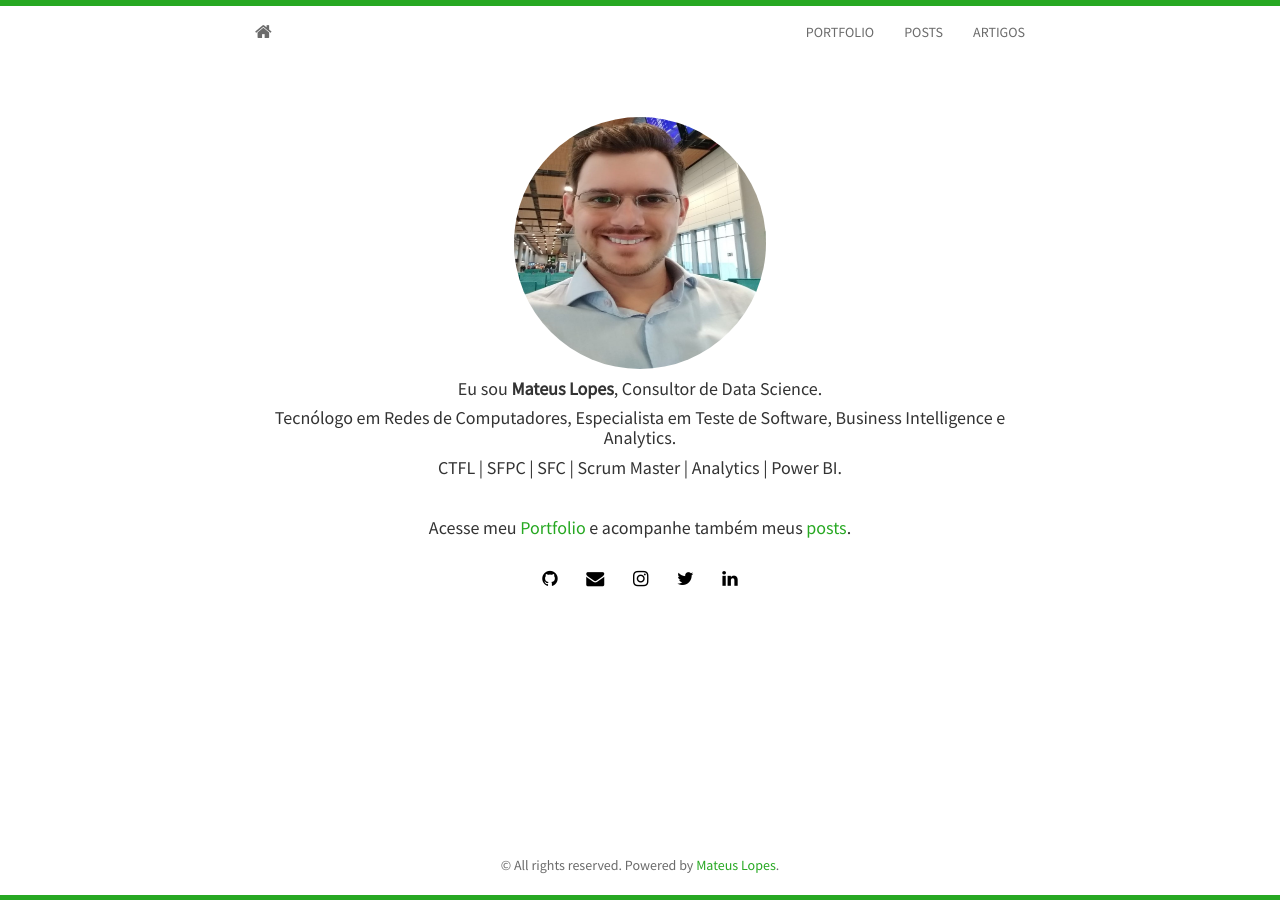
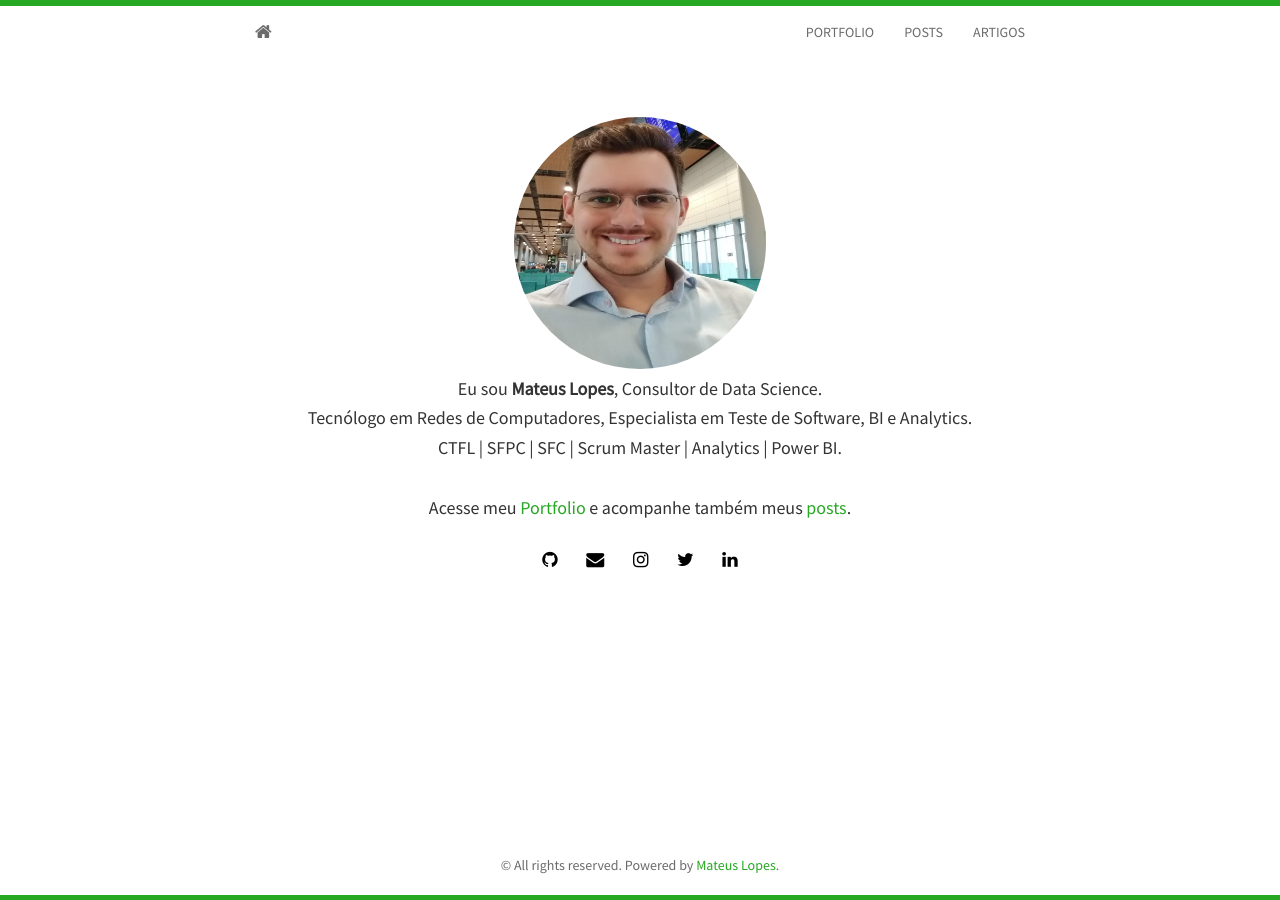
Before and after one commit to mateusbtlopes/mateusbtlopes.github.io, a Jekyll site: the page built from index.html, in a window 1280 px wide. Built offline with Jekyll 4.4.1, drawn with Linux system fonts in a browser that asks for light colours; nearby versions of some CDN libraries; the list of posts is cut into pages by our own code.

Commit message:
Update index.html

```diff
--- a/index.html
+++ b/index.html
@@ -9,7 +9,7 @@
 		</div>
 
 	<h4>Eu sou <strong>{{ site.author }}</strong>, Consultor de Data Science.</h4>
-	<h4>Tecnólogo em Redes de Computadores, Especialista em Teste de Software, Business Intelligence e Analytics.</h4>
+	<h4>Tecnólogo em Redes de Computadores, Especialista em Teste de Software, BI e Analytics.</h4>
 	<h4>CTFL | SFPC | SFC | Scrum Master | Analytics | Power BI.</h4>
 	<br/>
 	<h4>Acesse meu <a href="{{ site.baseurl }}/portfolio"> Portfolio</a> e acompanhe também meus <a href="{{ site.baseurl }}/posts"> posts</a>.</h4>
```
